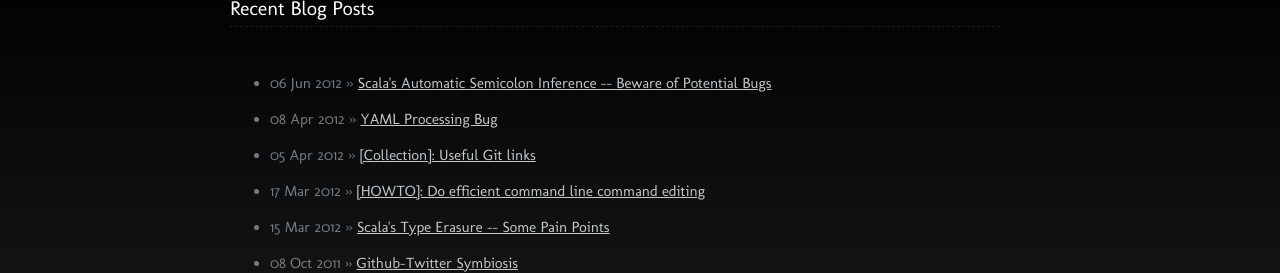
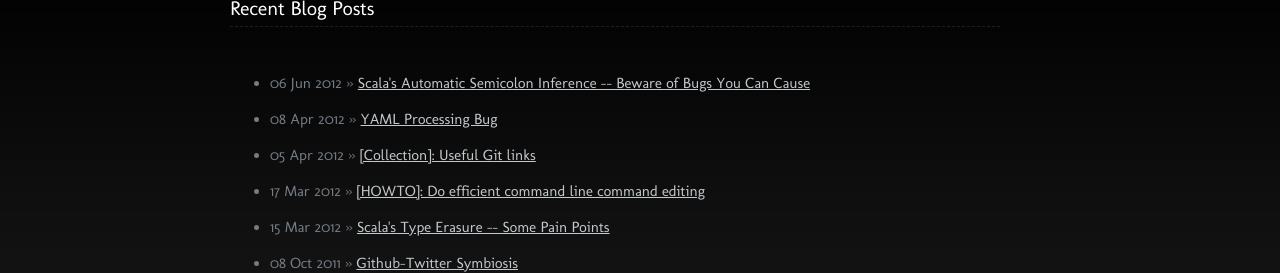
Before and after one commit to vineethk/vineethk.github.com, a Jekyll site: the page built from index.html, in a window 1280 px wide, cut to the strip 304-577 px from the top of the page. Built offline with Jekyll 4.4.1, drawn with Linux system fonts in a browser that asks for light colours; Markdown is read by kramdown in place of the engine named in the settings.

Commit message:
Title change, more indentation.

```diff
--- a/_posts/2012-06-06-scala-semicolon-insertion.md
+++ b/_posts/2012-06-06-scala-semicolon-insertion.md
@@ -1,6 +1,6 @@
 ---
 layout: template
-title: "Scala's Automatic Semicolon Inference  -- Beware of Potential Bugs"
+title: "Scala's Automatic Semicolon Inference  -- Beware of Bugs You Can Cause"
 ---
 
 Scala has automatic semicolon inference, so one need not end every statement in a semicolon. Which makes it nicer looking (?), saves a bunch of typing. But it can come back and bite you in the trickiest ways :)
@@ -9,13 +9,13 @@
 
 
 		case class Foo(veryLongNameForThisThingWhateverItIs: Int,
-                   anotherveryLongNameForThisThingWhateverItIs: Int) {
+                       anotherveryLongNameForThisThingWhateverItIs: Int) {
 
   		def sum = veryLongNameForThisThingWhateverItIs
-             + anotherveryLongNameForThisThingWhateverItIs
+                  + anotherveryLongNameForThisThingWhateverItIs
 
  	 	def anotherSum = { veryLongNameForThisThingWhateverItIs
-                     + anotherveryLongNameForThisThingWhateverItIs }
+                           + anotherveryLongNameForThisThingWhateverItIs }
 
 		}
 
```
